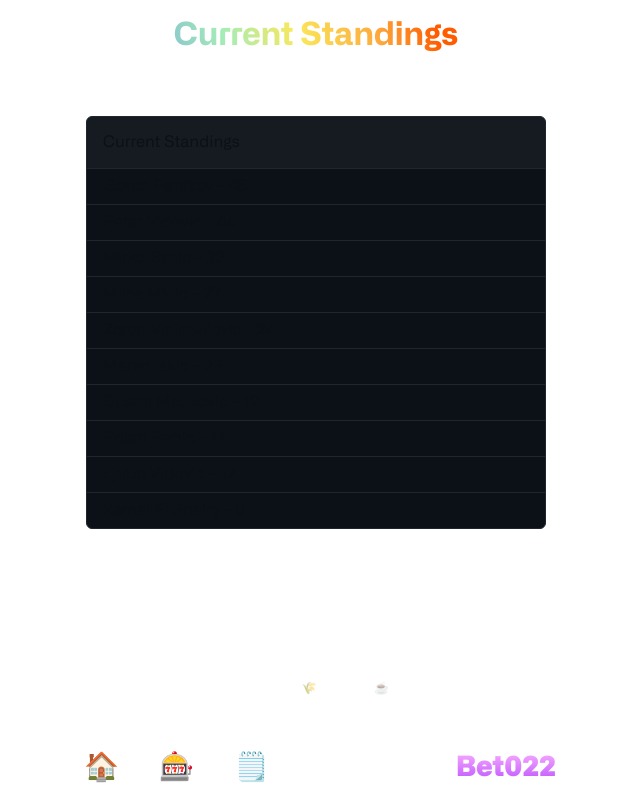
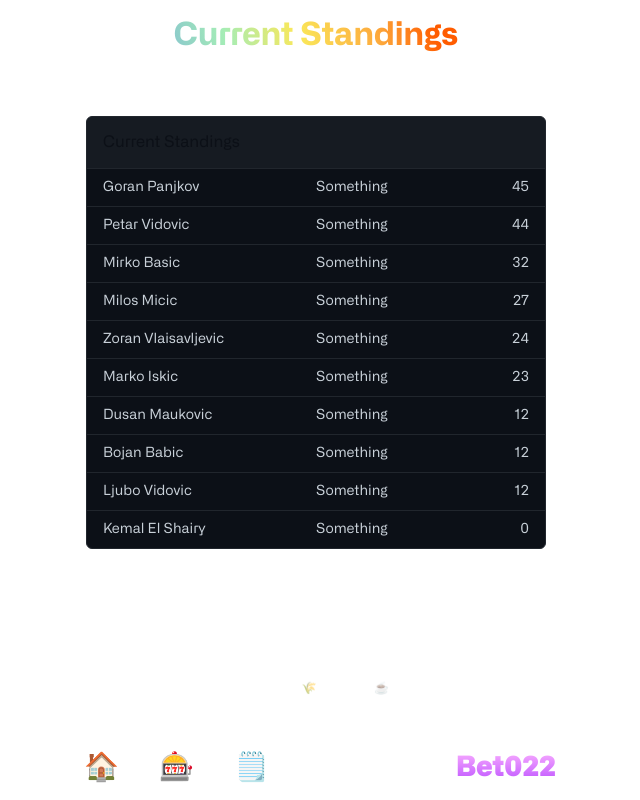
Before and after one commit to b8zeek/bet022, a React (Vite) app: page /standings in a window 1280 px wide. Shown: the whole page, without its empty margins (324-964 px from the left). Built offline with nearby package versions, Linux system fonts and the light colour scheme; data requests are answered from the project's data file.

Commit message:
Updated Table component.

```diff
--- a/src/components/Table.tsx
+++ b/src/components/Table.tsx
@@ -11,7 +11,11 @@ function Item({ participant }: ItemProps) {
 
   return (
     <Row>
-      {name} - {score}
+      <Text widthPercentage={50}>{name}</Text>
+      <Text widthPercentage={30}>Something</Text>
+      <Text widthPercentage={20} textAlign='right'>
+        {score}
+      </Text>
     </Row>
   )
 }
@@ -58,3 +62,19 @@ const Row = styled.div`
     border-radius: 0 0 6px 6px;
   }
 `
+
+type TextProps = {
+  widthPercentage: number
+  textAlign?: string
+}
+
+const Text = styled.p<TextProps>`
+  ${({ widthPercentage }) => `width: ${widthPercentage}%;`}
+  display: inline-block;
+  vertical-align: top;
+  line-height: 1.5;
+  font-size: 14px;
+  color: #c9d1d9;
+
+  ${({ textAlign }) => textAlign && `text-align: ${textAlign};`}
+`
--- a/src/pages/StandingsPage.tsx
+++ b/src/pages/StandingsPage.tsx
@@ -1,5 +1,3 @@
-import styled from 'styled-components'
-
 import { PageLayout } from '../wrappers'
 import { Table, Paragraph } from '../components'
 
@@ -18,5 +16,3 @@ export function StandingsPage() {
     </PageLayout>
   )
 }
-
-const Container = styled.div``
```
